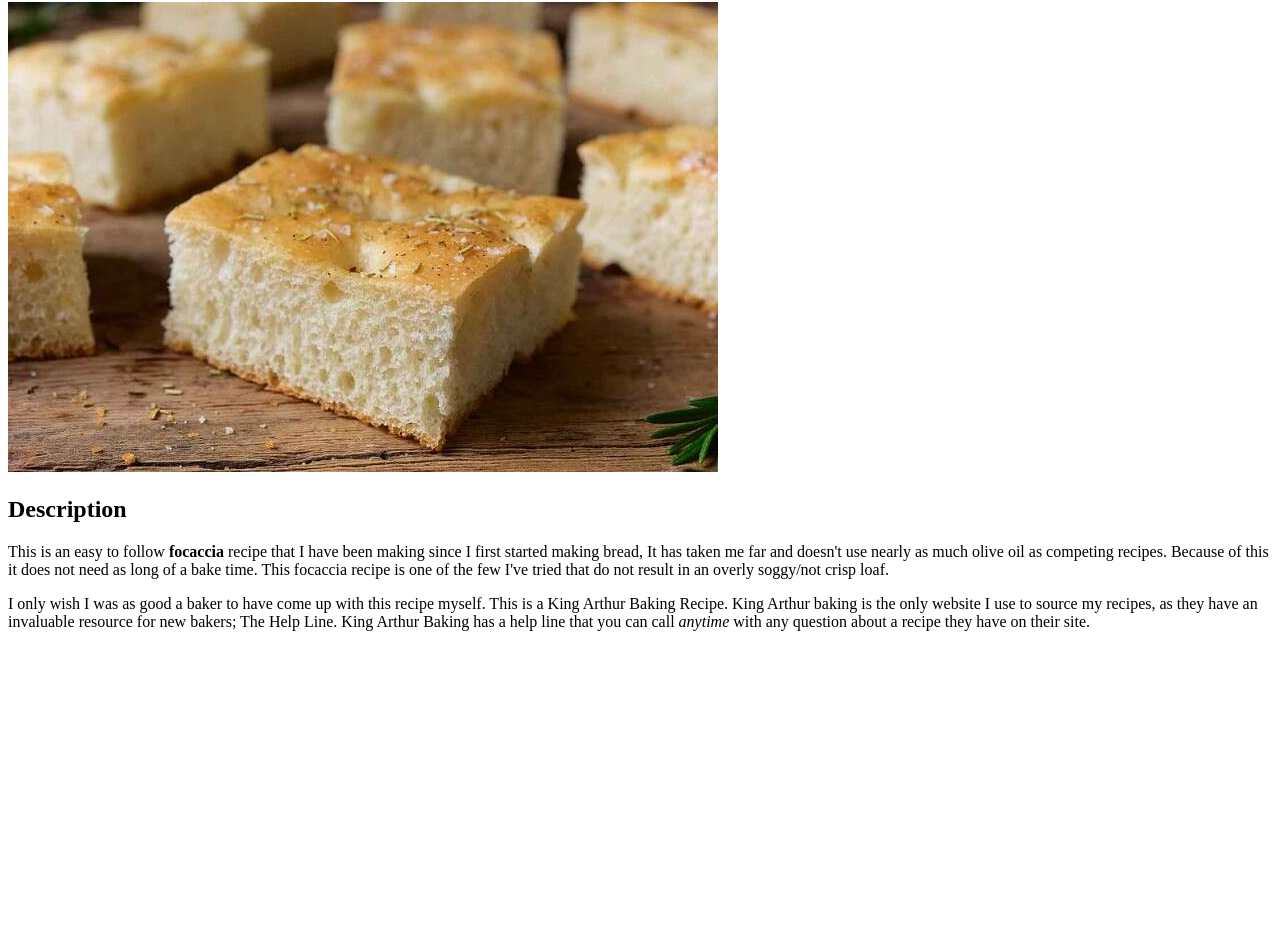
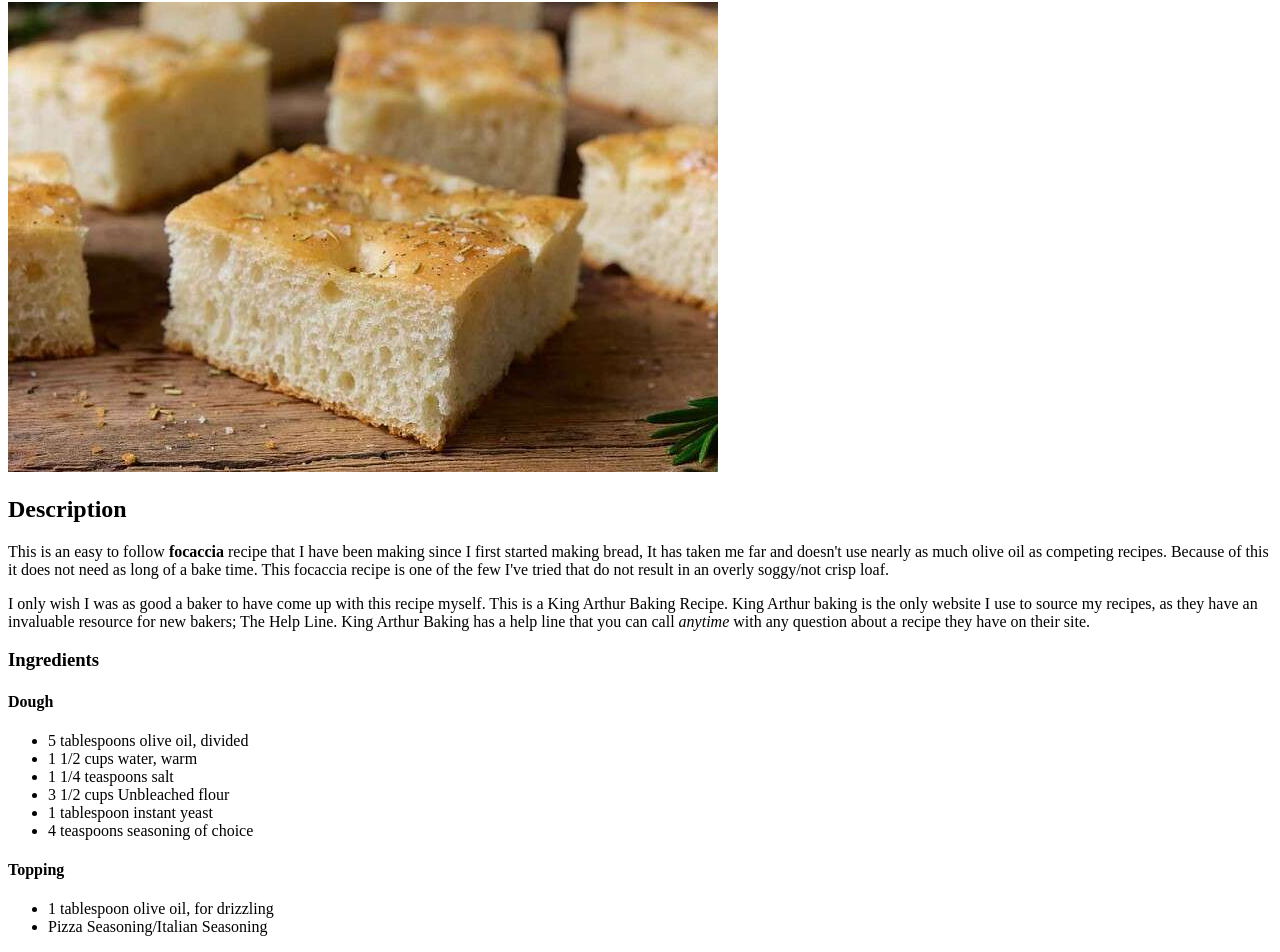
Before and after one commit to bradene0/odin-recipes, a plain HTML site: page recipes/focaccia.html in a window 1280 px wide. Shown: the part 78-1030 px from the top of the page. Before the commit the page ends 800 px from the top, so only its background shows below. Drawn offline with Linux system fonts and the light colour scheme.

Commit message:
Added Ingredients

```diff
--- a/recipes/focaccia.html
+++ b/recipes/focaccia.html
@@ -19,5 +19,20 @@ a bake time. This focaccia recipe is one of the few I've tried that do not resul
     is the only website I use to source my recipes, as they have an invaluable resource for new bakers; The Help Line.  King Arthur Baking
     has a help line that you can call <em>anytime</em> with any question about a recipe they have on their site.
 </p>
+<h3>Ingredients</h3>
+<h4>Dough</h4>
+<ul>
+    <li>5 tablespoons olive oil, divided</li>
+    <li>1 1/2 cups water, warm</li>
+    <li>1 1/4 teaspoons salt</li>
+    <li>3 1/2 cups Unbleached flour</li>
+    <li>1 tablespoon instant yeast</li>
+    <li>4 teaspoons seasoning of choice</li>
+</ul>
+<h4>Topping</h4>
+<ul>
+    <li>1 tablespoon olive oil, for drizzling</li>
+    <li>Pizza Seasoning/Italian Seasoning</li>
+
 </body>
 </html>
```
